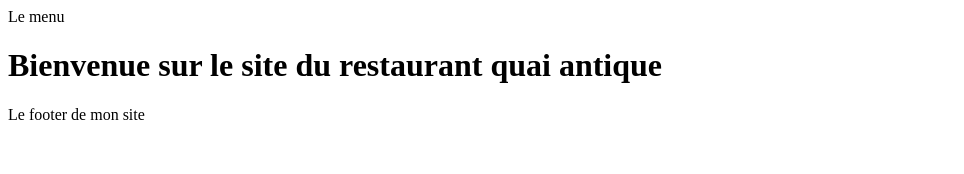
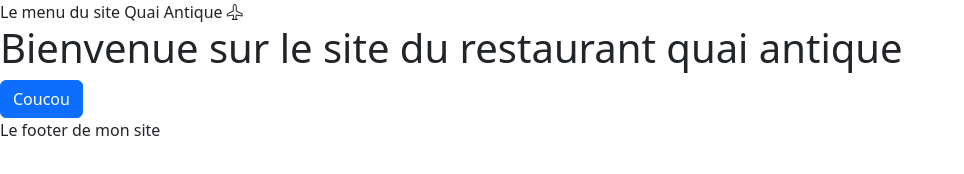
Before and after one commit to khawlatouhami/QuaiAntiqueRestaurantFront, a website with bundled scripts: page index.html in a window 1280 px wide. Shown: the whole page, without its empty margins (0-964 px from the left). Built offline with nearby package versions, Linux system fonts and the light colour scheme; files whose address does not match are found by name.

Commit message:
new synchronisation

```diff
--- a/index.html
+++ b/index.html
@@ -3,11 +3,14 @@
 <head>
     <meta charset="UTF-8">
     <meta name="viewport" content="width=device-width, initial-scale=1.0">
+
+    <link rel="stylesheet" href="node_modules/bootstrap/dist/css/bootstrap.min.css"/>
+    <link rel="stylesheet" href="node_modules/bootstrap-icons/font/bootstrap-icons.css">
     <title>Document</title>
 </head>
 <body>
 
-    <header> Le menu </header>
+    <header> Le menu du site  Quai Antique <i class="bi bi-airplane"></i> </header>
 
     <main id="main-page">
         <!--le contenu de la page sera injecté ici-->
@@ -16,5 +19,6 @@
     <footer> Le footer de mon site </footer>
 
     <script type="module" src="Router/router.js"></script>
+    <script src="node_modules/bootstrap/dist/js/bootstrap.bundle.min.js"></script>
 </body>
 </html>
--- /dev/null
+++ b/package.json
@@ -0,0 +1,6 @@
+{
+  "dependencies": {
+    "bootstrap": "^5.3.3",
+    "bootstrap-icons": "^1.11.3"
+  }
+}
--- a/pages/home.html
+++ b/pages/home.html
@@ -1 +1,3 @@
 <h1>Bienvenue sur le site du restaurant quai antique</h1>
+
+<button class="btn btn-primary">Coucou</button>
```
Also changed, not shown: 2 other files.
